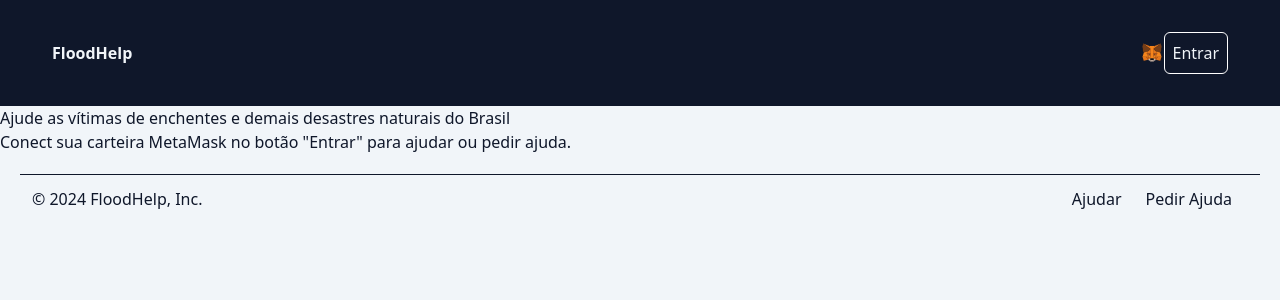
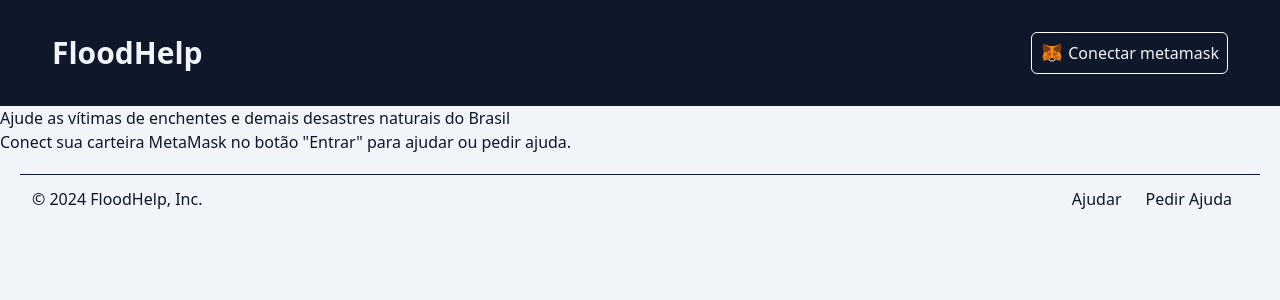
Before and after one commit to carolribeiro2112/FloodHelp, a Next.js app: page / in a window 1280 px wide. Shown: the top 300 px of the page. Built offline with nearby package versions, Linux system fonts and the light colour scheme.

Commit message:
Feat: Start styles refactoring

```diff
--- a/src/app/components/Header.js
+++ b/src/app/components/Header.js
@@ -13,7 +13,7 @@ export default function Header () {
   const btnLoginClick = ()  => {
     doLogin().then(wallet => setWallet(wallet)).catch(err => {
       console.error(err);
-      alert(err.message);
+      // alert(err.message);
     })
   }
 
@@ -28,7 +28,7 @@ export default function Header () {
       <header className="p-3 bg-slate-900 flex flex-1 flex-row justify-between items-center max-w-[1200px]">
         <div className="justify-self-start">
           <a href="/" className="no-underline">
-            <h1 className="font-bold text-slate-100">FloodHelp</h1>
+            <h1 className="font-bold text-slate-100 text-3xl">FloodHelp</h1>
           </a>
         </div>
         <div className="flex flex-row items-center space-x-8 m-0">
@@ -42,8 +42,11 @@ export default function Header () {
               )
               :  (
                 <div className="flex flex-row items-center">
-                  <img src="/metamask.svg" className="w-6"/>
-                  <button type="button" className="flex border-solid border border-white text-slate-100 p-2 rounded-md" onClick={btnLoginClick}> Entrar</button>
+
+                  <button type="button" className="flex border-solid border border-white text-slate-100 p-2 rounded-md" onClick={btnLoginClick}>
+                    <img src="/metamask.svg" className="w-6 mr-1"/>
+                    Conectar metamask
+                  </button>
                 </div>
                 )
           }
--- a/tailwind.config.js
+++ b/tailwind.config.js
@@ -3,6 +3,7 @@ module.exports = {
   content: [
     "./src/pages/**/*.{js,ts,jsx,tsx,mdx}",
     "./src/components/**/*.{js,ts,jsx,tsx,mdx}",
+    "./src/create/**/*.{js,ts,jsx,tsx,mdx}",
     "./src/app/**/*.{js,ts,jsx,tsx,mdx}",
   ],
   theme: {
```
